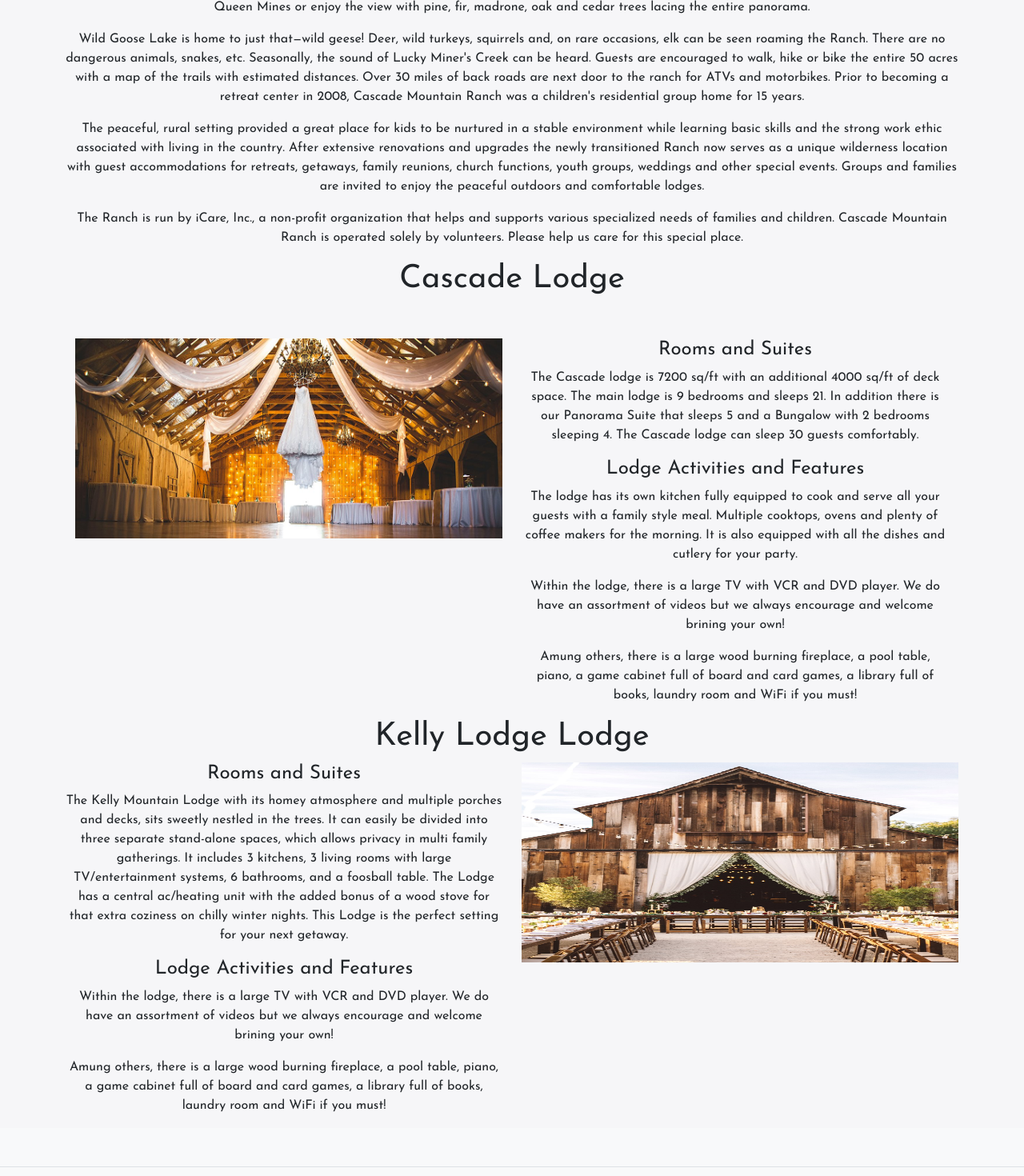
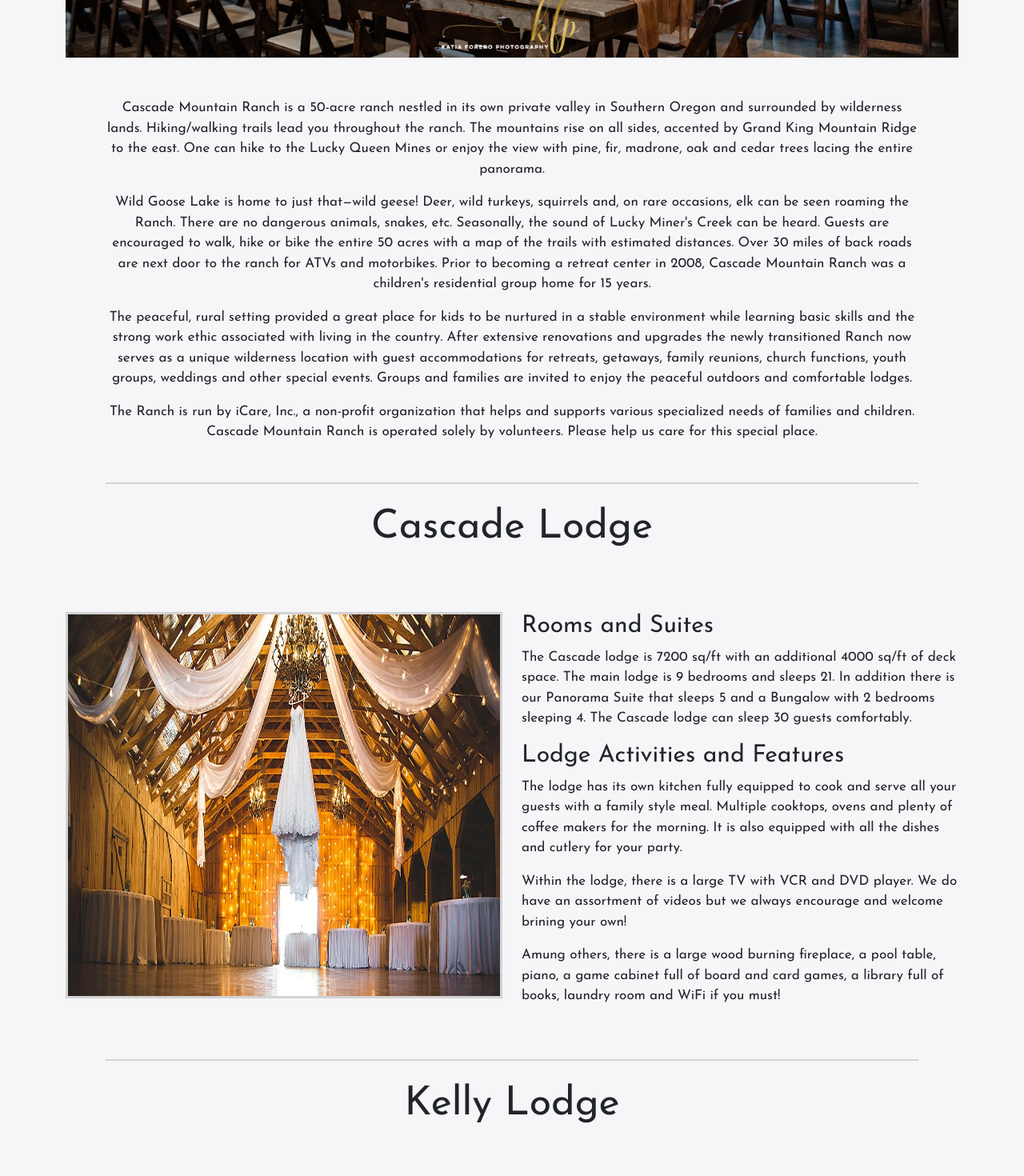
Before and after one commit to kodapassey/wedding-website, a React (Create React App) app in the folder client/: page /venue in a window 1280 px wide. Shown: the part 900-2370 px from the top of the page at 80% size. Built offline with nearby package versions, Linux system fonts and the light colour scheme.

Commit message:
venue page styled

```diff
--- a/client/src/assets/css/gallery.css
+++ b/client/src/assets/css/gallery.css
@@ -0,0 +1,9 @@
+.galleryH1 {
+    font-size: 60px;
+    font-weight: bold;
+    margin: 25px
+}
+
+.css-dasnyc-MuiImageListItemBar-title {
+    font-family: 'Josefin Sans', sans-serif;
+}
--- a/client/src/assets/css/nav.css
+++ b/client/src/assets/css/nav.css
@@ -9,6 +9,7 @@
 
 .navFull {
     border-bottom: 2px solid lightgray;
+    padding-bottom: 15px;
 }
 
 .navWrap {
--- a/client/src/assets/css/venue.css
+++ b/client/src/assets/css/venue.css
@@ -0,0 +1,55 @@
+.head {
+    margin: 50px;
+    font-size: 60px;
+    font-weight: bold;
+}
+
+.description {
+    margin: 50px;
+}
+
+p {
+    font-size: 17px;
+}
+
+.left {
+    text-align: left;
+}
+
+.right {
+    text-align: right;
+}
+
+.subHead {
+    border-top: 2px solid lightgray;
+    margin: 50px;
+    padding: 25px;
+    font-size: 50px;
+}
+
+.venueImg {
+    width: 100%;
+    height: 95%;
+    border: 3px solid lightgray;
+}
+
+.break {
+    width: 100%;
+    height: 25px;
+}
+
+.venue {
+    height: 100%;
+}
+
+.venue h4 {
+    font-size: 30px;
+}
+
+@media (max-width: 1200px) {
+
+    .left,
+    .right {
+        text-align: center;
+    }
+}
--- a/client/src/pages/Gallery.js
+++ b/client/src/pages/Gallery.js
@@ -3,6 +3,7 @@ import { useEffect } from "react";
 import { Container, Card, Col, Button, Row } from "react-bootstrap";
 // import { images } from "../components/GalleryImages";
 import MyGallery from "../components/GalleryImages"
+import '../assets/css/gallery.css';
 
 
 export default function Gallery() {
@@ -10,13 +11,13 @@ export default function Gallery() {
         <>
         <div>
             <Container>
-            <h1>Gallery</h1>
+            <h1 className="galleryH1">Gallery</h1>
                 <p>
                     Take a look at some of our events
                 </p>
             </Container>
         </div>
-        <div>
+        <div className="galleryText">
             <MyGallery />
         </div>
 
--- a/client/src/pages/Venue.js
+++ b/client/src/pages/Venue.js
@@ -15,8 +15,7 @@ const images = [heroImg1, heroImg2, heroImg3, heroImg4];
 export default function Venue() {
     return (
         <>
-      <div>
-        <h1>Venue</h1>
+            <h1 className="head">Venue</h1>
             <Container>
                 <div>
                     <Slide
@@ -99,9 +98,7 @@ export default function Venue() {
                         </div>
                     </Slide>
                 </div>
-          <div>
-            {/* HERO IMAGE GOES HERE */}
-
+                <div className="description">
                     <p>
                         Cascade Mountain Ranch is a 50-acre ranch nestled in its own
                         private valley in Southern Oregon and surrounded by wilderness
@@ -141,18 +138,18 @@ export default function Venue() {
                     </p>
                 </div>
             </Container>
+
+
+
             <Container>
-          {/* PICTURE OF CASCADE LODGE GOES HERE */}
-          <h1>Cascade Lodge</h1>
-          <Container className="boxes">
-            <Row>
+                <h1 className="subHead">Cascade Lodge</h1>
+                <Row className="venue">
                     <Col className="box" xl={6}>
                         {/* <a className='boxLink' href='#'> */}
-                <img className="image" src={cascadeImg}></img>
-
+                        <img className="venueImg" src={cascadeImg}></img>
                         {/* </a> */}
                     </Col>
-              <Col>
+                    <Col className="left">
                         <h4>Rooms and Suites</h4>
                         <p>
                             The Cascade lodge is 7200 sq/ft with an additional 4000 sq/ft
@@ -183,13 +180,13 @@ export default function Venue() {
                 </Row>
             </Container>
 
-          {/* MAYBE AN IMAGE GALLERY OF CASCADE LODGE HERE */}
-        </Container>
+
+
             <Container>
                 {/* PICTURE OF KELLY LODGE GOES HERE */}
-          <h1>Kelly Lodge Lodge</h1>
-          <Row>
-            <Col>
+                <h1 className="subHead">Kelly Lodge</h1>
+                <Row className="venue">
+                    <Col className="right">
                         <h4>Rooms and Suites</h4>
                         <p>
                             The Kelly Mountain Lodge with its homey atmosphere and multiple
@@ -217,14 +214,11 @@ export default function Venue() {
                     </Col>
                     <Col className="box" xl={6}>
                         {/* <a className='boxLink' href='#'> */}
-                <img className="image" src={kellyImg}></img>
+                        <img className="venueImg" src={heroImg2}></img>
 
                     </Col>
                 </Row>
-
-          {/* MAYBE A PICTURE GALLERY TO ADD OF KELLY LODGE */}
             </Container>
-      </div>
         </>
     );
 }
```
Also changed, not shown: 1 other file (tests, documents, lock files or other folders). Lines whose indentation alone changed are shown as unchanged.
